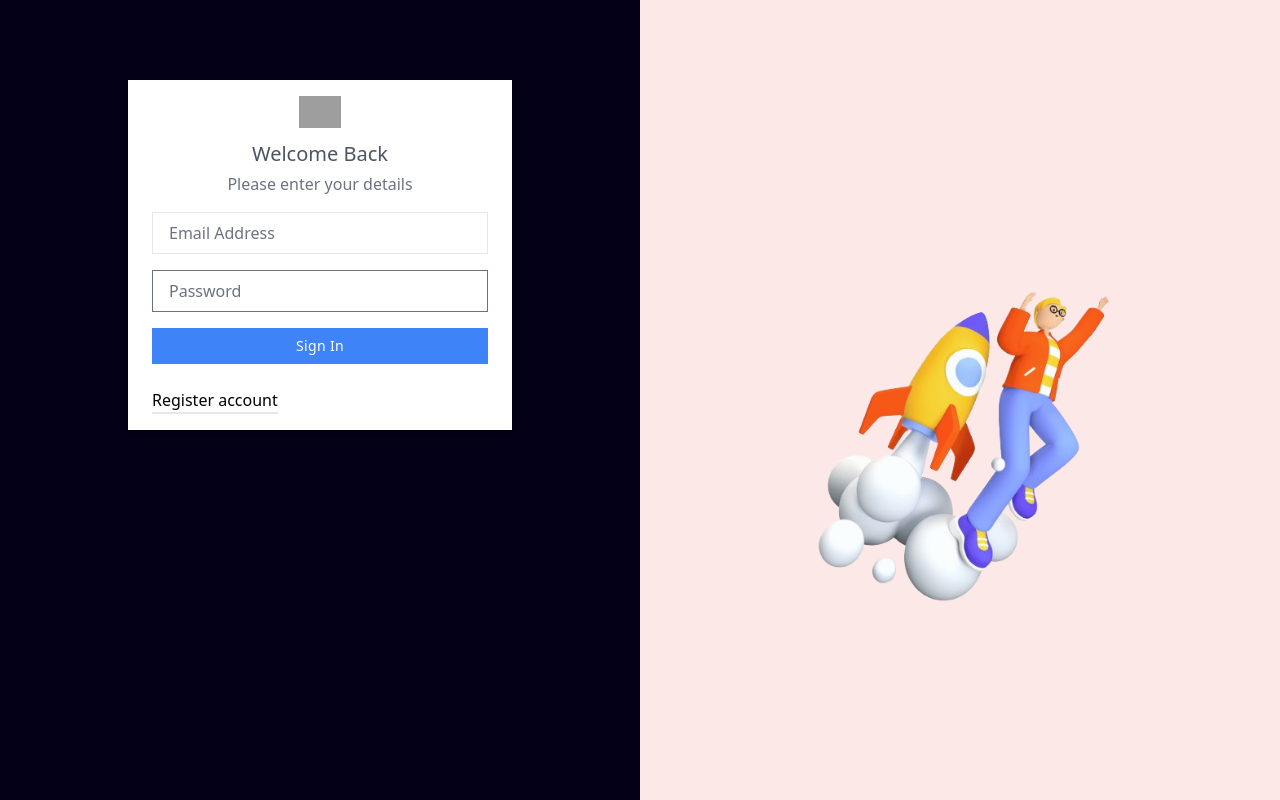
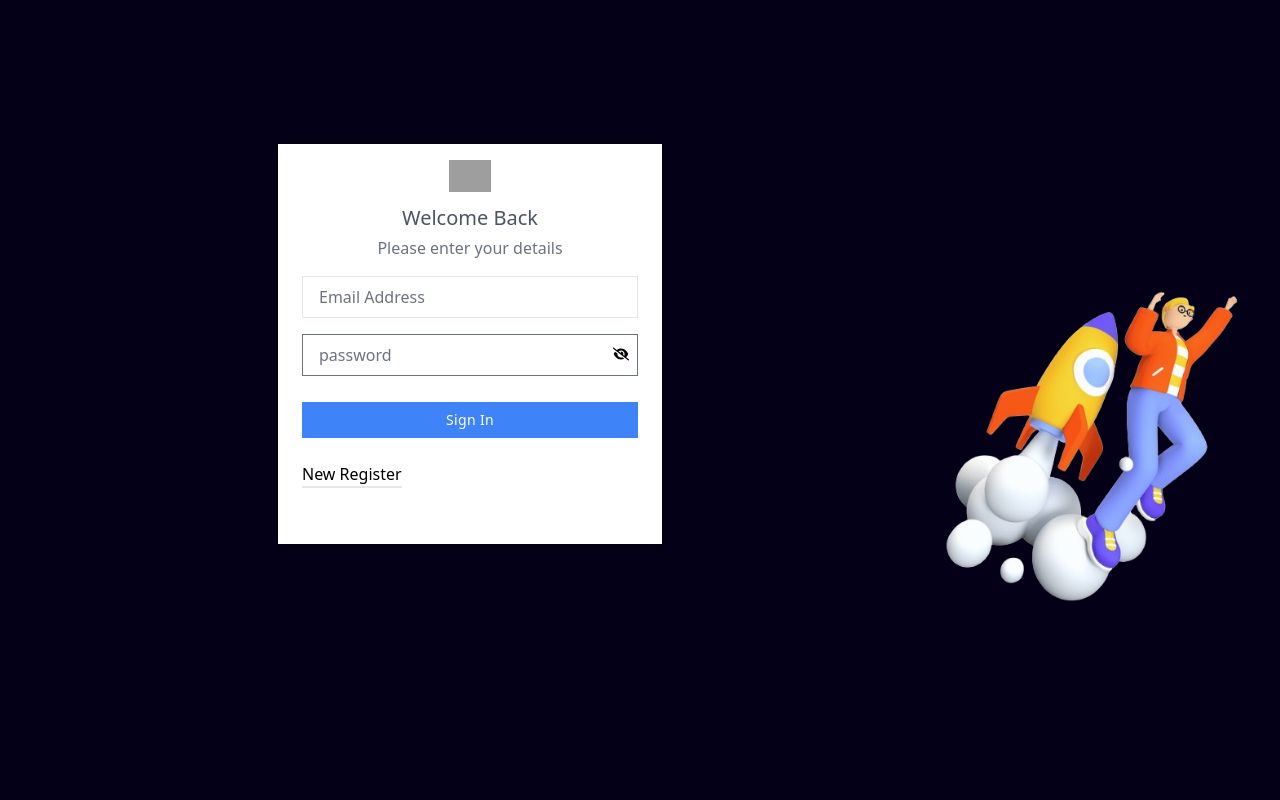
Before and after one commit to sagarchaurasia176/CodeCommunity, a React (Vite) app in the folder Frontend/: page / in a window 1280 px wide. Built offline with nearby package versions, Linux system fonts and the light colour scheme; grey boxes are pictures that could not be loaded.

Commit message:
update in the login page add some validations

```diff
--- a/Frontend/src/App.jsx
+++ b/Frontend/src/App.jsx
@@ -1,19 +1,19 @@
 import { Routes, Route } from "react-router-dom";
 import "./App.css";
+import MainAuthPage from "./auth/MainAuthPage";
 import CreateRegister from "./auth/CreateRegister";
 import FormPage from "./auth/FormPage";
-import MainPageRouter from "./MainPageRouter";
-import MainAuthPage from "./auth/MainAuthPage";
+import MainOutlet from "./MainOutlet";
 
 function App() {
   return (
     <>
-      <MainAuthPage />
       <Routes>
-        {/* main element here */}
-        <Route path="/" element={<MainPageRouter />}>
-          {/* ceate register page here so we get */}
-          <Route path="/Register" element={<CreateRegister />}></Route>
+        {/* MAIN-AUTH PAGE APPLY HERE */}
+        <Route path="/" element={<MainOutlet/>}>
+          {/* main element should be */}
+          <Route index element = {<MainAuthPage/>}/>
+          <Route path="/CreateRegister" element={<CreateRegister />} />
         </Route>
       </Routes>
     </>
--- /dev/null
+++ b/Frontend/src/MainOutlet.jsx
@@ -0,0 +1,12 @@
+import React from 'react'
+import { Outlet } from 'react-router-dom'
+
+const MainOutlet = () => {
+  return (
+    <div>
+        <Outlet/>
+    </div>
+  )
+}
+
+export default MainOutlet
--- a/Frontend/src/MainPageRouter.jsx
+++ /dev/null
@@ -1,12 +0,0 @@
-import React from "react";
-import { Outlet } from "react-router-dom";
-// import RocketImg from '../src/assets/rocket.png'
-const MainPageRouter = () => {
-  return (
-    <div>
-      <Outlet />
-    </div>
-  );
-};
-
-export default MainPageRouter;
--- a/Frontend/src/auth/CreateRegister.jsx
+++ b/Frontend/src/auth/CreateRegister.jsx
@@ -1,9 +1,9 @@
 import React from "react";
 
-const CreateRegister = () => {
+const CreateRegister = ({ tooglePage }) => {
   return (
     <>
-      <div class="w-full max-w-sm mx-auto overflow-hidden bg-white rounded-lg shadow-md dark:bg-gray-800">
+      <div class="w-full max-w-sm mx-auto overflow-hidden bg-white rounded-lg shadow-md ">
         <div class="px-6 py-4">
           <div class="flex justify-center mx-auto">
             <img
@@ -13,7 +13,7 @@ const CreateRegister = () => {
             />
           </div>
 
-          <h3 class="mt-3 text-xl font-medium text-center text-gray-600 dark:text-gray-200">
+          <h3 class="mt-3 text-xl font-medium text-center text-gray-600 ">
             sagar cha
           </h3>
 
@@ -48,8 +48,10 @@ const CreateRegister = () => {
                 Forget Password?
               </a>
 
-              <button class="px-6 py-2 text-sm font-medium tracking-wide text-white capitalize transition-colors duration-300 transform bg-blue-500 rounded-lg hover:bg-blue-400 focus:outline-none focus:ring focus:ring-blue-300 focus:ring-opacity-50">
-                Sign In
+              <button
+                onClick={tooglePage}
+              class="px-6 py-2 text-sm font-medium tracking-wide text-white capitalize transition-colors duration-300 transform bg-blue-500 rounded-lg hover:bg-blue-400 focus:outline-none focus:ring focus:ring-blue-300 focus:ring-opacity-50">
+                Signup
               </button>
             </div>
           </form>
@@ -57,15 +59,13 @@ const CreateRegister = () => {
 
         <div class="flex items-center justify-center py-4 text-center bg-gray-50 dark:bg-gray-700">
           <span class="text-sm text-gray-600 dark:text-gray-200">
-            Don't have an account?{" "}
+
           </span>
 
-          <a
-            href="#"
+          {/*
             class="mx-2 text-sm font-bold text-blue-500 dark:text-blue-400 hover:underline"
-          >
             Register
-          </a>
+   */}
         </div>
       </div>
     </>
--- a/Frontend/src/auth/FormPage.jsx
+++ b/Frontend/src/auth/FormPage.jsx
@@ -1,12 +1,15 @@
 import React, { useState } from "react";
-import CreateRegister from "./CreateRegister";
+import { FaEyeSlash } from "react-icons/fa6";
+import { FaEye } from "react-icons/fa";
+
 // import {useDispatch , useSelector} from 'react-redux'
-const FormPage = () => {
+const FormPage = ({ tooglePage }) => {
   // const dispatch = useDispatch();
   const [formSet, setForm] = useState({
     email: "",
     password: null,
   });
+  const [changePassword, setPassword] = useState(true);
   // change handler apply here
   const changeHandler = (e) => {
     setForm((prev) => ({
@@ -14,12 +17,17 @@ const FormPage = () => {
       [e.target.name]: e.target.value,
     }));
   };
+  const [eye, setEye] = useState(false);
 
   // register handler apply here
+  const passwordIcon = () => {
+    setEye(!eye);
+  };
+
   return (
     <div>
-      <div className="w-full mt-20 max-w-sm mx-auto  overflow-hidden bg-white rounded-lg shadow-md">
-        <div className="px-6 py-4">
+      <div className="mt-20 max-w-sm mx-auto  w-screen overflow-hidden bg-white rounded-lg shadow-md">
+        <div className="px-6 h-[50vh]  py-4">
           <div className="flex justify-center mx-auto">
             <img
               className="w-auto h-7 sm:h-8"
@@ -46,17 +54,29 @@ const FormPage = () => {
                 aria-label="Email Address"
               />
             </div>
-            <div className="w-full mt-4">
+            <div className="  mt-4">
               <input
                 className="block w-full px-4 py-2 mt-2 text-gray-700 placeholder-gray-500 bg-white border rounded-lg dark:bg-gray-800 dark:border-gray-600 dark:placeholder-gray-400 focus:border-blue-400 dark:focus:border-blue-300 focus:ring-opacity-40 focus:outline-none focus:ring focus:ring-blue-300"
-                type="password"
+                type={!eye ? "password" : "text"}
                 required="true"
                 value={formSet.password}
                 onChange={changeHandler}
-                placeholder="Password"
-                aria-label="Password"
+                placeholder="password"
+                aria-label="password"
               />
+              <span
+                className="  mr-[9px] flex justify-end mt-[-30px]  text-black"
+                onClick={passwordIcon}
+              >
+                {eye ? (
+                  <>{<FaEye className=" cursor-pointer text-black" />}</>
+                ) : (
+                  <>{<FaEyeSlash />}</>
+                )}
+              </span>
             </div>
+
+            <br></br>
             {/* forget password  */}
             <div className="flex items-center justify-between mt-4">
               <button className=" w-full px-6 py-2 text-sm font-medium tracking-wide text-white capitalize transition-colors duration-300 transform bg-blue-500 rounded-lg hover:bg-blue-400 focus:outline-none focus:ring focus:ring-blue-300 focus:ring-opacity-50">
@@ -64,8 +84,11 @@ const FormPage = () => {
               </button>
             </div>
             <br></br>
-            <button className="  border-b-2 font-extralight bg-white text-black">
-              Register account
+            <button
+              onClick={tooglePage}
+              className="  border-b-2 font-extralight bg-white text-black"
+            >
+              New Register
             </button>
           </form>
 
--- a/Frontend/src/auth/MainAuthPage.jsx
+++ b/Frontend/src/auth/MainAuthPage.jsx
@@ -1,15 +1,28 @@
-import React from "react";
+import React, { useState } from "react";
 import RocketImg from "../assets/rocket.png";
 import FormPage from "./FormPage";
+import CreateRegister from "./CreateRegister";
+
 const MainAuthPage = () => {
+  const [check, setCheck] = useState(true);
+  // check if its click or not
+  const tooglePage = () => {
+    setCheck((prev) => !prev);
+  };
   return (
     <div>
-      <div className=" grid sm:grid-cols-2  h-screen w-screen">
+      <div className=" lg:flex lg:justify-between ">
+        {/* login page apply here so we get */}
+        <div className=" mt-16 m-auto  w-[340px] ">
+          {check ? (
+            <FormPage tooglePage={tooglePage} />
+          ) : (
+            <CreateRegister tooglePage={tooglePage} />
+          )}
+        </div>
+        {/* rocket image   apply here */}
         <div>
-          <FormPage/>
-        </div>
-        <div>
-          <div className="hidden lg:flex relative h-screen bg-red-100  justify-center ">
+          <div className="hidden  rounded-full lg:flex relative  max-w-screen-lg  h-screen  justify-center ">
             <img
               src={RocketImg}
               alt=""
```
